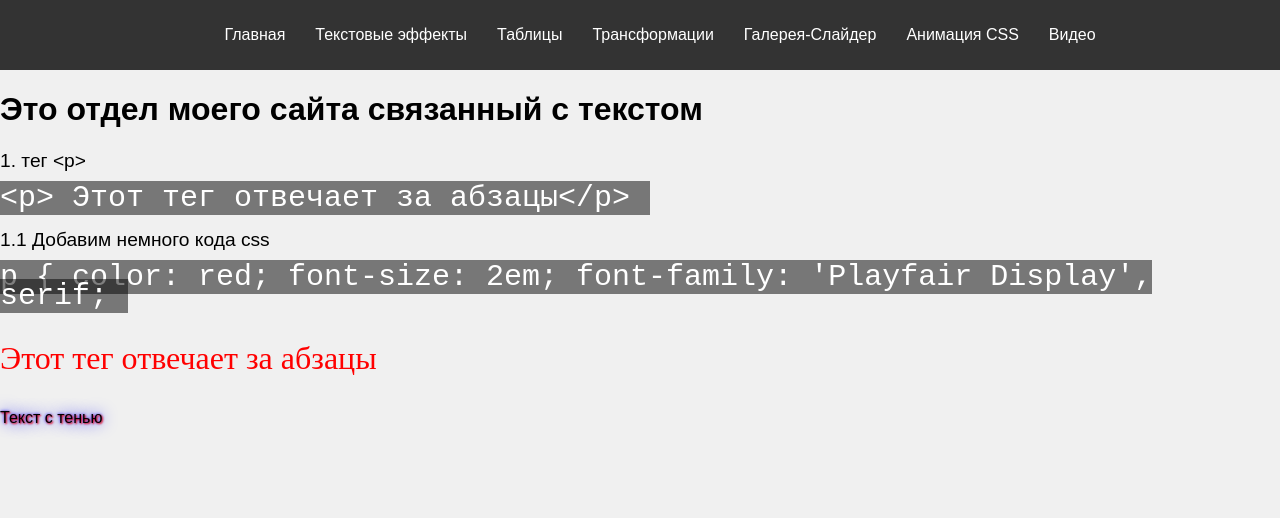
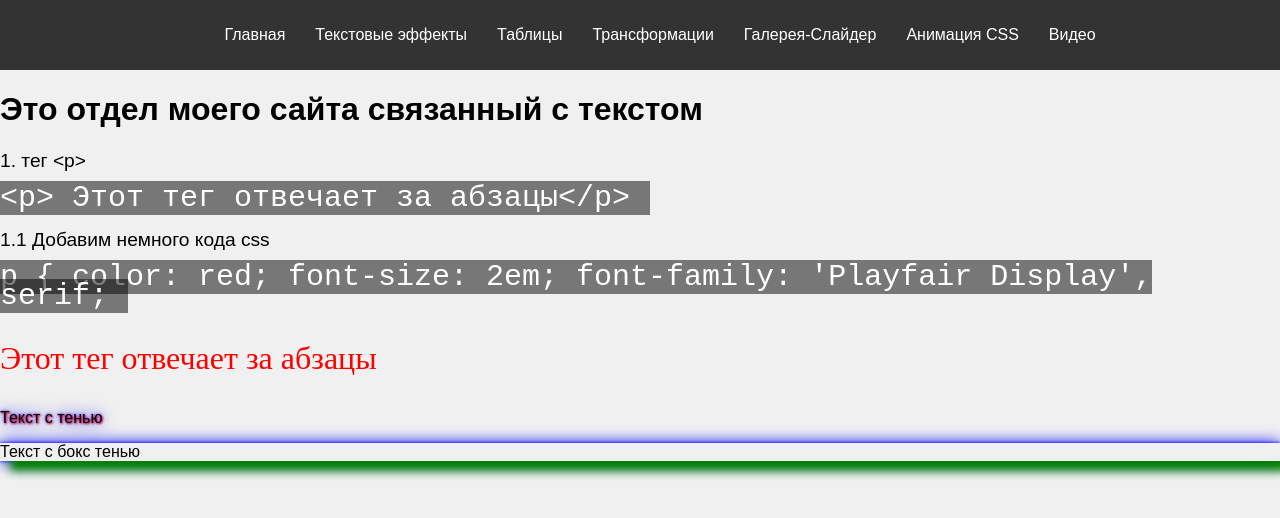
Before and after one commit to DanikZab/diplom, a plain HTML site: page Text.html in a window 1280 px wide. Drawn offline with Linux system fonts and the light colour scheme.

Commit message:
Update Text.html

```diff
--- a/Text.html
+++ b/Text.html
@@ -35,5 +35,6 @@ p {
 </code>
 <p style="color: red; font-size: 2em; font-family: 'Playfair Display', serif;">Этот тег отвечает за абзацы</p>
 <p style="text-shadow: 1px 1px 2px red, 0 0 1em blue, 0 0 0.2em blue;">Текст с тенью</p>
+<p style="box-shadow: 10px 10px 10px green, 0 0 1em blue, 0 0 0.2em blue;">Текст с бокс тенью</p>
 </body>
 </html>
```
